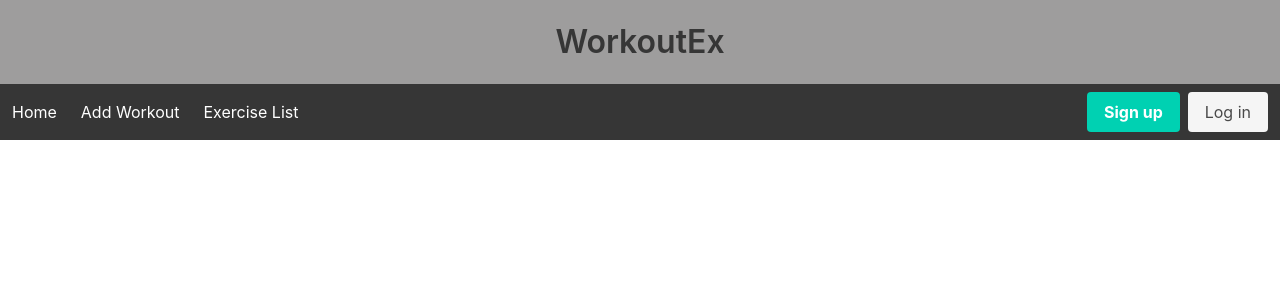
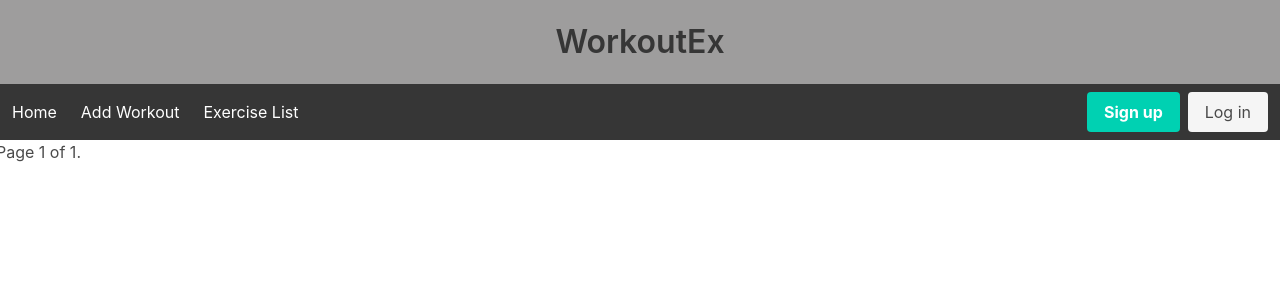
Before and after one commit to afitzer/GTM, a Django app: page /workout/ in a window 1280 px wide. Shown: the top 300 px of the page. Run offline with Django 4.2, Linux system fonts and the light colour scheme; data that the repository does not hold is empty.

Commit message:
added pagination! some bugs, will pick up tomorrow

```diff
--- a/GTM/settings.py
+++ b/GTM/settings.py
@@ -128,3 +128,7 @@
 # WEATHER API KEY & URL
 WEATHER_API_KEY = 'fdb11f73ad925ef3e2c040237de3d827'
 WEATHER_API_URL = 'https://api.openweathermap.org/data/2.5/weather'
+
+LOGIN_REDIRECT_URL = 'workout:index'
+
+LOGOUT_REDIRECT_URL = 'dwitter:login'
--- a/workout/templates/workout/index.html
+++ b/workout/templates/workout/index.html
@@ -32,4 +32,23 @@
     </div>
 </section>
 {% endfor %}
+<section>
+    <div class="pagination">
+        <span class="step-links">
+            {% if page_obj.has_previous %}
+            <a href="?page=1">&laquo; first</a>
+            <a href="?page={{ page_obj.previous_page_number }}">previous</a>
+            {% endif %}
+
+            <span class="current">
+                Page {{ page_obj.number }} of {{ page_obj.paginator.num_pages }}.
+            </span>
+
+            {% if page_obj.has_next %}
+            <a href="?page={{ page_obj.next_page_number }}">next</a>
+            <a href="?page={{ page_obj.paginator.num_pages }}">last &raquo;</a>
+            {% endif %}
+        </span>
+    </div>
+</section>
 {% endblock content %}
--- a/workout/views.py
+++ b/workout/views.py
@@ -6,16 +6,33 @@
 from operator import attrgetter
 from django.db.models import Q
 from django.shortcuts import render
+from django.core.paginator import Paginator
 
 class WorkoutListView(ListView):
     model = Workout
     template_name = 'workout/index.html'
     context_object_name = 'workouts_by_date'
+    paginate_by = 30
 
     def get_queryset(self):
-        workouts = Workout.objects.order_by('-date')
+        return Workout.objects.order_by('-date')
+
+    def get_context_data(self, **kwargs):
+        context = super().get_context_data(**kwargs)
+        workouts = context['object_list']
         workouts_by_date = {date: list(workouts) for date, workouts in groupby(workouts, key=attrgetter('date'))}
-        return workouts_by_date
+
+        # Apply pagination to the grouped data
+        paginator = Paginator(list(workouts_by_date.items()), self.paginate_by)  # Convert to list before pagination
+        page_number = self.request.GET.get('page')
+        page_obj = paginator.get_page(page_number)
+        context['workouts_by_date'] = dict(page_obj)  # Convert back to dictionary format for the template
+        return context
+
+    # def get_queryset(self):
+    #     workouts = Workout.objects.order_by('-date')
+    #     workouts_by_date = {date: list(workouts) for date, workouts in groupby(workouts, key=attrgetter('date'))}
+    #     return workouts_by_date
 
 class WorkoutCreateView(CreateView):
     model = Workout
```
